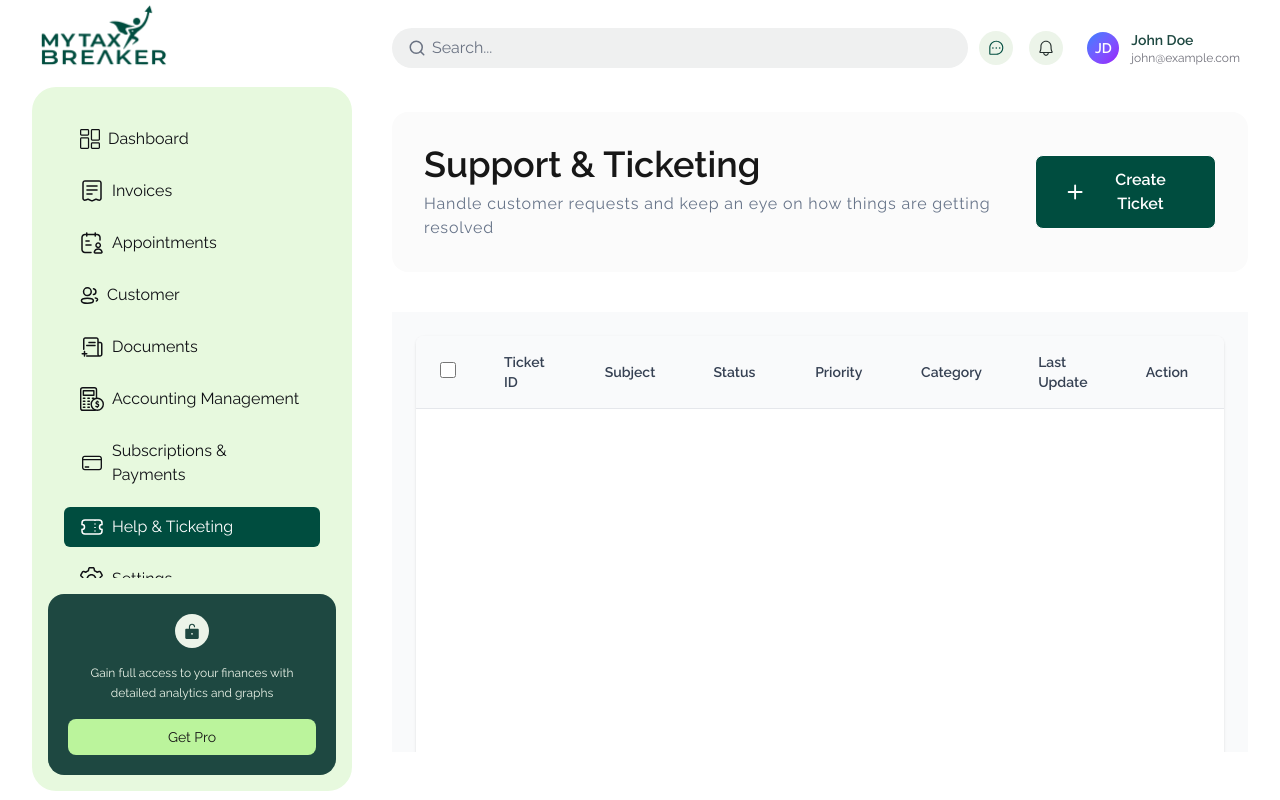
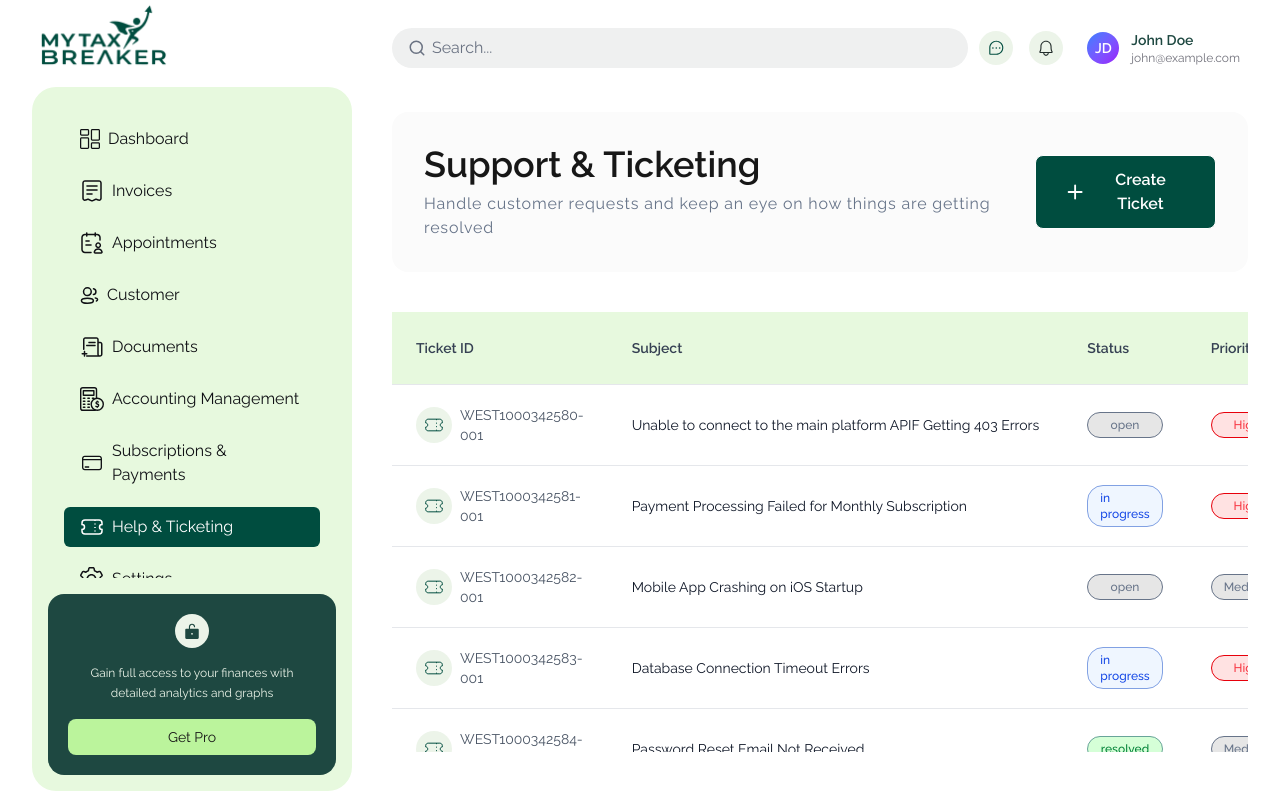
Before and after one commit to Robiul1711/Tax-Breakers, a Next.js app: page /dashboard/helpandticketing in a window 1280 px wide. Built offline with nearby package versions, Linux system fonts and the light colour scheme.

Commit message:
fetched the data and used tanstack table and designed the table as figma and showed the data

```diff
--- a/public/ticket.json
+++ b/public/ticket.json
@@ -40,7 +40,7 @@
     "ticket_id": "WEST1000342583-001",
     "title": "Database Connection Timeout Errors",
     "category": "Infrastructure",
-    "priority": "Critical",
+    "priority": "High",
     "description": "Multiple users reporting database connection timeouts during peak hours affecting business operations.",
     "submitted_date": "2024-07-23",
     "status": "in progress",
@@ -160,7 +160,7 @@
     "ticket_id": "WEST1000342593-001",
     "title": "Missing Transaction Records",
     "category": "Data Integrity",
-    "priority": "Critical",
+    "priority": "High",
     "description": "Recent transactions from past 24 hours not appearing in user transaction history.",
     "submitted_date": "2024-07-13",
     "status": "in progress",
--- a/src/Components/SvgContainer/SvgContainer.tsx
+++ b/src/Components/SvgContainer/SvgContainer.tsx
@@ -469,14 +469,22 @@ export const WarningOctagonIcon = () => {
 
 export const ArrowUpIcon = () => {
   return <svg xmlns="http://www.w3.org/2000/svg" width="13" height="13" viewBox="0 0 13 13" fill="none">
-  <path fillRule="evenodd" clipRule="evenodd" d="M6.33594 2C6.54304 2 6.71094 2.16789 6.71094 2.375V10.625C6.71094 10.8321 6.54304 11 6.33594 11C6.12883 11 5.96094 10.8321 5.96094 10.625V2.375C5.96094 2.16789 6.12883 2 6.33594 2Z" fill="#004D3F"/>
-  <path fillRule="evenodd" clipRule="evenodd" d="M6.07077 2.10983C6.21722 1.96339 6.45466 1.96339 6.6011 2.10983L9.9761 5.48484C10.1225 5.63128 10.1225 5.86872 9.9761 6.01516C9.82966 6.16161 9.59222 6.16161 9.44577 6.01516L6.33594 2.90533L3.2261 6.01516C3.07966 6.16161 2.84222 6.16161 2.69577 6.01516C2.54933 5.86872 2.54933 5.63128 2.69577 5.48484L6.07077 2.10983Z" fill="#004D3F"/>
-</svg>
+    <path fillRule="evenodd" clipRule="evenodd" d="M6.33594 2C6.54304 2 6.71094 2.16789 6.71094 2.375V10.625C6.71094 10.8321 6.54304 11 6.33594 11C6.12883 11 5.96094 10.8321 5.96094 10.625V2.375C5.96094 2.16789 6.12883 2 6.33594 2Z" fill="#004D3F" />
+    <path fillRule="evenodd" clipRule="evenodd" d="M6.07077 2.10983C6.21722 1.96339 6.45466 1.96339 6.6011 2.10983L9.9761 5.48484C10.1225 5.63128 10.1225 5.86872 9.9761 6.01516C9.82966 6.16161 9.59222 6.16161 9.44577 6.01516L6.33594 2.90533L3.2261 6.01516C3.07966 6.16161 2.84222 6.16161 2.69577 6.01516C2.54933 5.86872 2.54933 5.63128 2.69577 5.48484L6.07077 2.10983Z" fill="#004D3F" />
+  </svg>
 }
 
 export const ArrowDownIcon = () => {
   return <svg xmlns="http://www.w3.org/2000/svg" width="12" height="13" viewBox="0 0 12 13" fill="none">
-  <path fillRule="evenodd" clipRule="evenodd" d="M6 11C6.20711 11 6.375 10.8321 6.375 10.625V2.375C6.375 2.16789 6.20711 2 6 2C5.79289 2 5.625 2.16789 5.625 2.375V10.625C5.625 10.8321 5.79289 11 6 11Z" fill="#004D3F"/>
-  <path fillRule="evenodd" clipRule="evenodd" d="M5.73484 10.8902C5.88128 11.0366 6.11872 11.0366 6.26516 10.8902L9.64017 7.51516C9.78661 7.36872 9.78661 7.13128 9.64017 6.98484C9.49372 6.83839 9.25628 6.83839 9.10983 6.98484L6 10.0947L2.89017 6.98484C2.74372 6.83839 2.50628 6.83839 2.35983 6.98484C2.21339 7.13128 2.21339 7.36872 2.35983 7.51516L5.73484 10.8902Z" fill="#004D3F"/>
-</svg>
+    <path fillRule="evenodd" clipRule="evenodd" d="M6 11C6.20711 11 6.375 10.8321 6.375 10.625V2.375C6.375 2.16789 6.20711 2 6 2C5.79289 2 5.625 2.16789 5.625 2.375V10.625C5.625 10.8321 5.79289 11 6 11Z" fill="#004D3F" />
+    <path fillRule="evenodd" clipRule="evenodd" d="M5.73484 10.8902C5.88128 11.0366 6.11872 11.0366 6.26516 10.8902L9.64017 7.51516C9.78661 7.36872 9.78661 7.13128 9.64017 6.98484C9.49372 6.83839 9.25628 6.83839 9.10983 6.98484L6 10.0947L2.89017 6.98484C2.74372 6.83839 2.50628 6.83839 2.35983 6.98484C2.21339 7.13128 2.21339 7.36872 2.35983 7.51516L5.73484 10.8902Z" fill="#004D3F" />
+  </svg>
 }
+
+export const TicketSVG = () => {
+  return <svg width="20" height="20" viewBox="0 0 20 20" fill="none" xmlns="http://www.w3.org/2000/svg">
+    <path d="M15.8307 4.16797H4.16406C2.78335 4.16797 1.66406 5.28726 1.66406 6.66797V7.91797C2.81466 7.91797 3.7474 8.85071 3.7474 10.0013C3.7474 11.1519 2.81466 12.0846 1.66406 12.0846V13.3346C1.66406 14.7153 2.78335 15.8346 4.16406 15.8346H15.8307C17.2114 15.8346 18.3307 14.7153 18.3307 13.3346V12.0846C17.1801 12.0846 16.2474 11.1519 16.2474 10.0013C16.2474 8.85071 17.1801 7.91797 18.3307 7.91797V6.66797C18.3307 5.28726 17.2114 4.16797 15.8307 4.16797Z" stroke="#004D3F" />
+    <path d="M12.5 4.16797V15.8346" stroke="#004D3F" stroke-dasharray="1 2.5" />
+  </svg>
+
+}
--- a/src/Types/index.ts
+++ b/src/Types/index.ts
@@ -1,5 +1,6 @@
 export * from "./common/common"
-export * from "./pricingPlan/PricingPlan"
+export * from "./pricingPlan/pricingPlan"
 export * from "./about/about"
 export * from "./faq/faq"
 export * from "./invoice/invoice"
+export * from "./ticket/ticket"
--- /dev/null
+++ b/src/Types/ticket/ticket.ts
@@ -0,0 +1,12 @@
+export type TTickets = {
+    id: number;
+    ticket_id: string;
+    title: string;
+    category: string;
+    priority: string;
+    description: string;
+    submitted_date: string;
+    status: string;
+    assigned_to: string;
+    last_updated: string;
+};
--- a/src/app/dashboard/helpandticketing/page.tsx
+++ b/src/app/dashboard/helpandticketing/page.tsx
@@ -1,9 +1,15 @@
 import AllTickets from '@/app/pages/dashboard/AllTickets/AllTickets'
 import CommonButton from '@/common/CommonButton'
+import { getAllTickets } from '@/services/dashboard/ticket/ticket'
+import { TTickets } from '@/Types'
 import React from 'react'
 import { FiPlus } from 'react-icons/fi'
 
-const page = () => {
+
+const DashboardTicketingPage = async () => {
+
+  const data = await getAllTickets()
+  const ticketData: TTickets[] = data instanceof Error ? [] : data;
   return (
     <div>
       <div className='bg-[#FBFBFB] p-8 rounded-2xl'>
@@ -23,10 +29,10 @@ const page = () => {
 
       {/* table */}
       <div className='mt-10'>
-          <AllTickets/>
+        <AllTickets ticketData={ticketData} />
       </div>
     </div>
   )
 }
 
-export default page
+export default DashboardTicketingPage
--- a/src/app/pages/dashboard/AllTickets/AllTickets.tsx
+++ b/src/app/pages/dashboard/AllTickets/AllTickets.tsx
@@ -1,49 +1,46 @@
 "use client"
 import React from 'react';
 import {
-  useReactTable,
-  getCoreRowModel,
-  flexRender,
-  createColumnHelper,
-  ColumnDef,
+    useReactTable,
+    getCoreRowModel,
+    flexRender,
+    createColumnHelper,
+    ColumnDef,
 } from '@tanstack/react-table';
 import { MdMoreTime } from 'react-icons/md';
+import { TTickets } from '@/Types';
+import { HiOutlineDotsHorizontal } from 'react-icons/hi';
+import { TicketSVG } from '@/Components/SvgContainer/SvgContainer';
 
-type TTickets = {
-    id: number;
-    ticket_id: string;
-    title: string;
-    category: string;
-    priority: string;
-    description: string;
-    submitted_date: string;
-    status: string;
-    assigned_to: string;
-    last_updated: string;
-};
+
 
 const columnHelper = createColumnHelper<TTickets>();
 
 const AllTickets = ({ ticketData = [] }: { ticketData?: TTickets[] }) => {
+
     const getStatusColor = (status: string) => {
         switch (status.toLowerCase()) {
-            case 'solved':
-                return 'bg-green-100 text-green-700';
-            case 'inprogress':
-                return 'bg-blue-100 text-blue-700';
+            case 'open':
+                return 'bg-[#E6E6E6] w-full text-[#677489] border border-[#677489]';
+            case 'pending':
+                return 'bg-yellow-100 w-full border border-yellow-600 text-yellow-700';
+            case 'in progress':
+                return 'bg-blue-50 w-full border border-[#81A1E3] text-blue-700';
+            case 'resolved':
+                return 'bg-[#D5FFD7] w-full border border-[#68A499]  text-green-700';
             default:
-                return 'bg-gray-100 text-gray-700';
+                return 'bg-gray-100 w-full text-gray-700';
         }
     };
 
     const getPriorityColor = (priority: string) => {
         switch (priority.toLowerCase()) {
             case 'high':
-                return 'bg-red-100 text-red-700';
+                return 'bg-red-100 w-full text-[#F73541] border border-red-600';
             case 'medium':
-                return 'bg-yellow-100 text-yellow-700';
+                return 'bg-[#E6E6E6] w-full text-[#677489] border border-[#677489]';
             default:
-                return 'bg-gray-100 text-gray-700';
+                return 'bg-gray-100 border border-gray-500 w-full text-gray-700';
         }
     };
 
@@ -57,52 +54,45 @@ const AllTickets = ({ ticketData = [] }: { ticketData?: TTickets[] }) => {
     };
 
     const columns = [
-        columnHelper.display({
-            id: 'select',
-            header: () => (
-                <input
-                    type="checkbox"
-                    className="w-4 h-4 rounded border-gray-300"
-                />
-            ),
-            cell: () => (
-                <input
-                    type="checkbox"
-                    className="w-4 h-4 rounded border-gray-300"
-                />
-            ),
-            size: 50,
-        }),
         columnHelper.accessor('ticket_id', {
             header: 'Ticket ID',
             cell: info => (
-                <span className="text-sm text-gray-600">
-                    {info.getValue()}
-                </span>
+                <div className='flex items-center gap-2'>
+                    <div className='p-2 rounded-full bg-[#ECF4E9]'>
+                        <TicketSVG />
+                    </div>
+                    <span className="text-sm text-gray-600">
+                        {info.getValue()}
+                    </span>
+                </div>
             ),
+            size: 250
         }),
         columnHelper.accessor('title', {
             header: 'Subject',
             cell: info => (
-                <span className="text-sm text-gray-900">
+                <span className="text-sm text-gray-900 whitespace-nowrap">
                     {info.getValue()}
                 </span>
             ),
+            size: 400,
         }),
+
         columnHelper.accessor('status', {
             header: 'Status',
             cell: info => (
-                <span className={`inline-flex px-3 py-1 rounded-full text-xs font-medium ${getStatusColor(info.getValue())}`}>
-                    {info.getValue()}
-                </span>
+                    <span className={`flex justify-center px-3 py-1 rounded-2xl text-xs font-medium ${getStatusColor(info.getValue())}`}>
+                        {info.getValue()}
+                    </span>
             ),
         }),
+
         columnHelper.accessor('priority', {
             header: 'Priority',
             cell: info => (
-                <span className={`inline-flex px-3 py-1 rounded-full text-xs font-medium ${getPriorityColor(info.getValue())}`}>
-                    {info.getValue()}
-                </span>
+                    <span className={`flex justify-center px-3 py-1 rounded-2xl text-xs font-medium ${getPriorityColor(info.getValue())}`}>
+                        {info.getValue()}
+                    </span>
             ),
         }),
         columnHelper.accessor('category', {
@@ -126,7 +116,7 @@ const AllTickets = ({ ticketData = [] }: { ticketData?: TTickets[] }) => {
             header: 'Action',
             cell: () => (
                 <button className="text-gray-400 hover:text-gray-600">
-                    <MdMoreTime className="w-5 h-5" />
+                    <HiOutlineDotsHorizontal className="w-5 h-5" />
                 </button>
             ),
         }),
@@ -139,11 +129,11 @@ const AllTickets = ({ ticketData = [] }: { ticketData?: TTickets[] }) => {
     });
 
     return (
-        <div className="w-full h-screen bg-gray-50 p-6">
-            <div className="bg-white rounded-lg shadow-sm overflow-hidden h-full flex flex-col">
-                <div className="overflow-auto flex-1">
+        <div className="w-full h-screen bg-gray-50 rounded-2xl">
+            <div className="bg-white rounded-lg gith-full flex flex-col">
+                <div className=" flex-1">
                     <table className="w-full">
-                        <thead className="sticky top-0 bg-gray-50 z-10">
+                        <thead className="sticky top-0 bg-[#E7F9DE] z-10">
                             {table.getHeaderGroups().map(headerGroup => (
                                 <tr key={headerGroup.id} className="border-b border-gray-200">
                                     {headerGroup.headers.map(header => (
--- /dev/null
+++ b/src/app/pages/dashboard/AllTickets/CreateTicketModal/CreateTicketModal.tsx
@@ -0,0 +1,11 @@
+import React from 'react';
+
+const CreateTicketModal = () => {
+    return (
+        <div>
+
+        </div>
+    );
+};
+
+export default CreateTicketModal;
```
